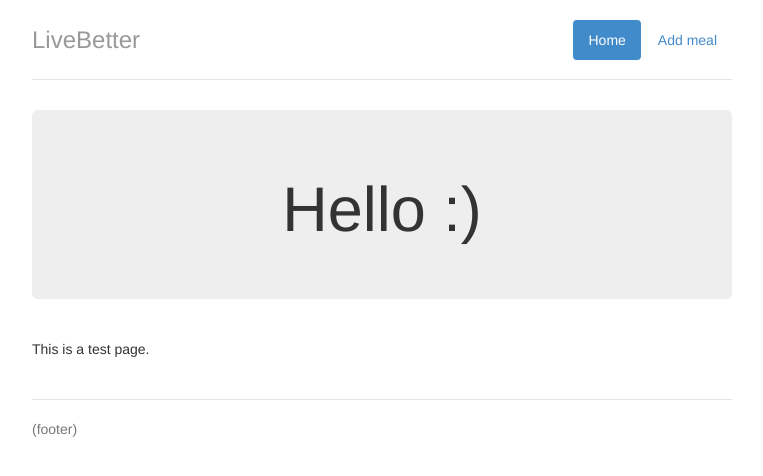
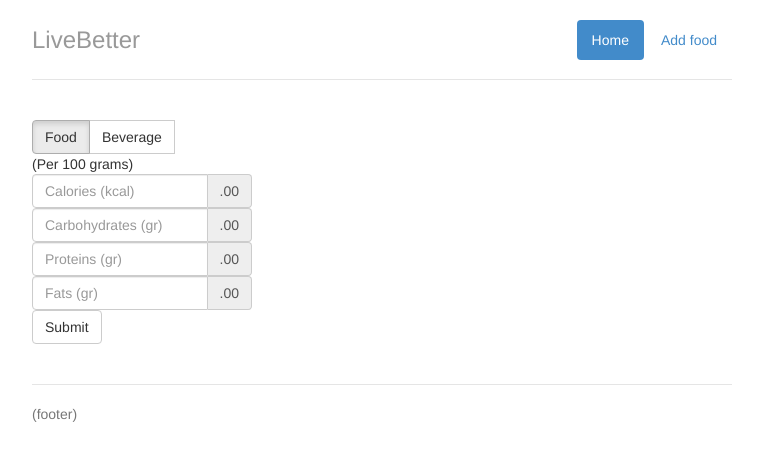
Before and after one commit to ST-Team5/LiveBetterClient, a plain HTML site: page index.html at #/add-food in a window 1280 px wide. Shown: the whole page, without its empty margins (258-1021 px from the left). Drawn offline with Linux system fonts and the light colour scheme.

Commit message:
Built lbclient from commit c231442 on branch master

```diff
--- a/index.html
+++ b/index.html
@@ -9,4 +9,4 @@
        ga('send', 'pageview');</script><!--[if lt IE 9]>
     <script src="bower_components/es5-shim/es5-shim.js"></script>
     <script src="bower_components/json3/lib/json3.min.js"></script>
-    <![endif]--><script src="scripts/706e1629.vendor.js"></script><script src="scripts/4f780353.scripts.js"></script>
+    <![endif]--><script src="scripts/706e1629.vendor.js"></script><script src="scripts/1f5f7b07.scripts.js"></script>
--- /dev/null
+++ b/scripts/1f5f7b07.scripts.js
@@ -0,0 +1 @@
+"use strict";angular.module("lbClientApp",["ngCookies","ngResource","ngSanitize","ngRoute"]).config(["$routeProvider",function(a){a.when("/",{templateUrl:"views/main.html",controller:"MainCtrl"}).when("/add-food",{templateUrl:"views/add-food.html",controller:"AddFoodCtrl"}).otherwise({redirectTo:"/"})}]),angular.module("lbClientApp").controller("MainCtrl",function(){}),angular.module("lbClientApp").controller("AddFoodCtrl",["$scope",function(a){a.item={type:"food"},a.isFood=function(){return"food"===a.item.type},a.isBeverage=function(){return"beverage"===a.item.type},a.selectFood=function(){a.item.type="food"},a.selectBeverage=function(){a.item.type="beverage"},a.quantityLabel=function(){return"food"===a.item.type?"grams":"milliliters"}}]);
--- a/scripts/4f780353.scripts.js
+++ /dev/null
@@ -1 +0,0 @@
-"use strict";angular.module("lbClientApp",["ngCookies","ngResource","ngSanitize","ngRoute"]).config(["$routeProvider",function(a){a.when("/",{templateUrl:"views/main.html",controller:"MainCtrl"}).otherwise({redirectTo:"/"})}]),angular.module("lbClientApp").controller("MainCtrl",function(){});
--- /dev/null
+++ b/views/add-food.html
@@ -0,0 +1 @@
+<div ng-include="" src="'views/header.html'"></div><div class="row marketing"><div class="btn-group"><button type="button" class="btn btn-default" ng-class="{active:isFood()}" ng-click="selectFood()">Food</button> <button type="button" class="btn btn-default" ng-class="{active:isBeverage()}" ng-click="selectBeverage()">Beverage</button><div>(Per 100 <span ng-bind="quantityLabel()"></span>)</div></div><div class="input-group" style="width: 220px"><input type="text" class="form-control" ng-model="meal.weight" placeholder="Calories (kcal)"><span class="input-group-addon">.00</span></div><div class="input-group" style="width: 220px"><input type="text" class="form-control" ng-model="meal.weight" placeholder="Carbohydrates (gr)"><span class="input-group-addon">.00</span></div><div class="input-group" style="width: 220px"><input type="text" class="form-control" ng-model="meal.weight" placeholder="Proteins (gr)"><span class="input-group-addon">.00</span></div><div class="input-group" style="width: 220px"><input type="text" class="form-control" ng-model="meal.weight" placeholder="Fats (gr)"><span class="input-group-addon">.00</span></div><button type="button" class="btn btn-default">Submit</button></div><div ng-include="" src="'views/footer.html'"></div>
--- a/views/header.html
+++ b/views/header.html
@@ -1 +1 @@
-<div class="header"><ul class="nav nav-pills pull-right"><li class="active"><a ng-href="#">Home</a></li><li><a ng-href="#/add-meal">Add meal</a></li></ul><h3 class="text-muted">LiveBetter</h3></div>
+<div class="header"><ul class="nav nav-pills pull-right"><li class="active"><a ng-href="#">Home</a></li><li><a ng-href="#/add-food">Add food</a></li></ul><h3 class="text-muted">LiveBetter</h3></div>
```
